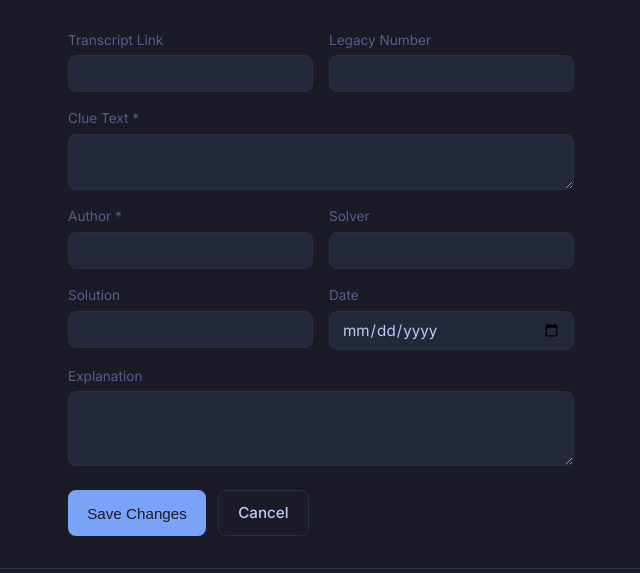
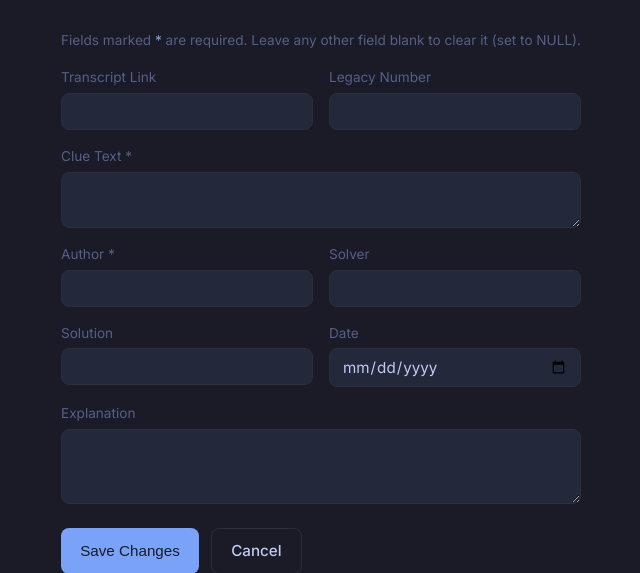
Before and after one commit to themoonisacheese/pse_cccc_db, a FastAPI app: template app/templates/edit_clue.html in a window 1280 px wide. Shown: the part 140-713 px from the top of the page, without its empty margins (319-959 px from the left). Run offline with FastAPI, Linux system fonts and the light colour scheme; the template is opened without the code that fills it, so the values that code supplies are empty; parts of the project's set-up code (start-up, migrations or seed data) failed here and were passed over.

Commit message:
Allow blanking fields on edit
- Edit form: convert empty strings to null instead of deleting them,
  so ClueUpdate's exclude_unset=True sees the key and sets the field to NULL
- Add form: same treatment for optional fields; legacy_number still
  deleted when null so backend auto-assigns
- Add form hint text explaining required vs optional fields
- Add .form-hint and .required CSS classes

```diff
--- a/app/static/style.css
+++ b/app/static/style.css
@@ -231,6 +231,8 @@ a:hover { color: var(--accent-hover); text-decoration: underline; }
 .form-input:focus { outline: none; border-color: var(--accent); }
 textarea.form-input { resize: vertical; font-family: var(--sans); }
 .form-actions { display: flex; gap: 0.75rem; margin-top: 1.5rem; }
+.form-hint { color: var(--fg-dim); font-size: 0.85rem; margin-bottom: 1rem; }
+.form-hint .required { color: var(--accent); }
 
 /* ── Stats ─────────────────────────────── */
 .stat-cards { display: grid; grid-template-columns: repeat(4, 1fr); gap: 1rem; margin-bottom: 2rem; }
--- a/app/templates/edit_clue.html
+++ b/app/templates/edit_clue.html
@@ -3,6 +3,8 @@
 {% block content %}
 <div class="add-clue-page">
     <h1>Edit Clue #{{ clue.legacy_number }}</h1>
+
+    <p class="form-hint">Fields marked <span class="required">*</span> are required. Leave any other field blank to clear it (set to NULL).</p>
 
     <form id="clue-form" class="clue-form">
         <div class="form-grid">
@@ -58,12 +60,13 @@ document.getElementById('clue-form').addEventListener('submit', async (e) => {
     e.preventDefault();
     const form = e.target;
     const data = Object.fromEntries(new FormData(form).entries());
-    // Remove empty strings so ClueUpdate exclude_unset works properly
+    // Convert empty strings to null so the backend sets the field to NULL
+    // (ClueUpdate uses exclude_unset=True, so we must send null, not omit the key)
     for (const [k, v] of Object.entries(data)) {
-        if (v === '') delete data[k];
+        if (v === '') data[k] = null;
     }
     // legacy_number must be int if present
-    if (data.legacy_number) data.legacy_number = parseInt(data.legacy_number);
+    if (data.legacy_number !== null) data.legacy_number = parseInt(data.legacy_number);
 
     const resp = await fetch('/api/clues/{{ clue.id }}', {
         method: 'PUT',
```
Also changed, not shown: app/templates/add_clue.html (+8 -2 lines).
